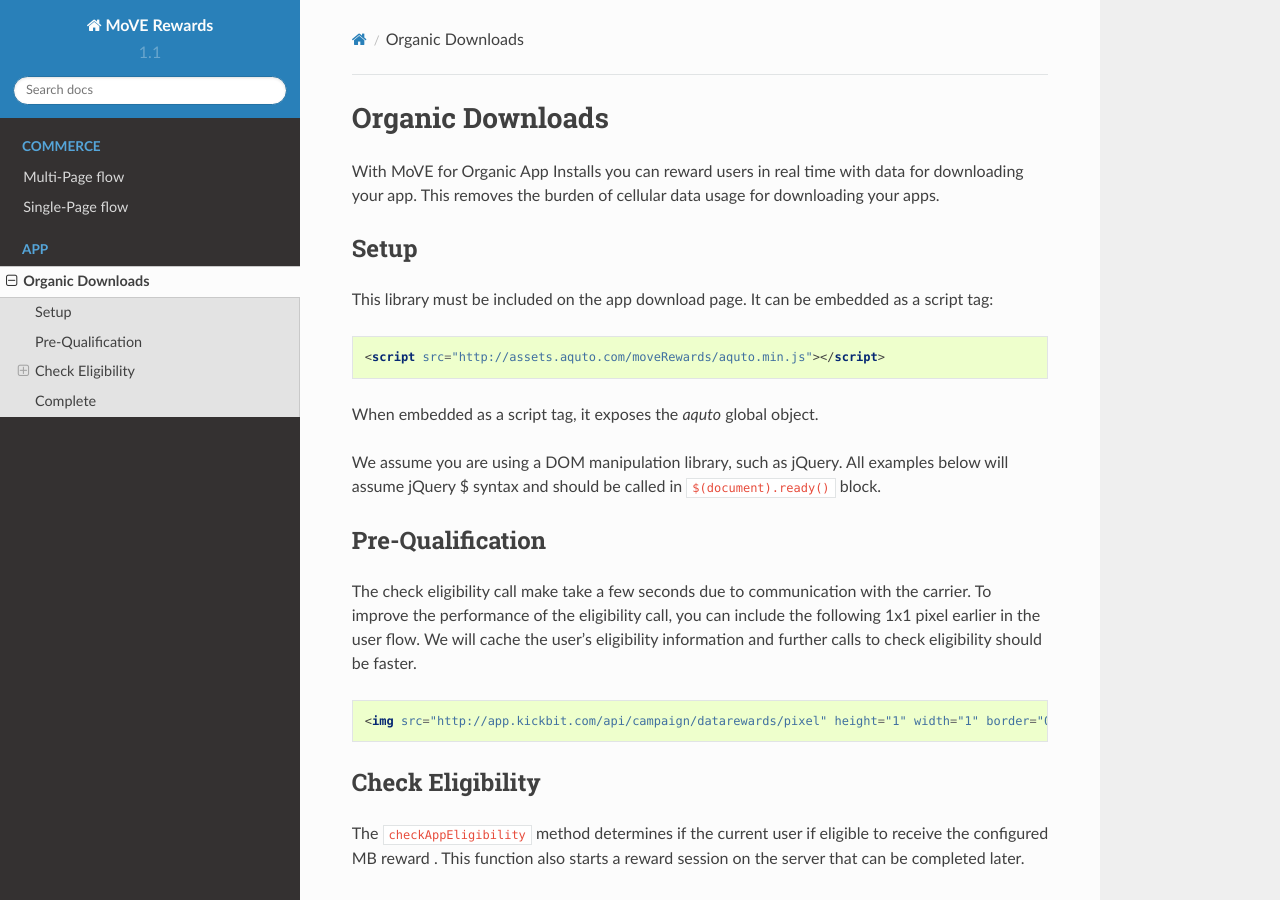
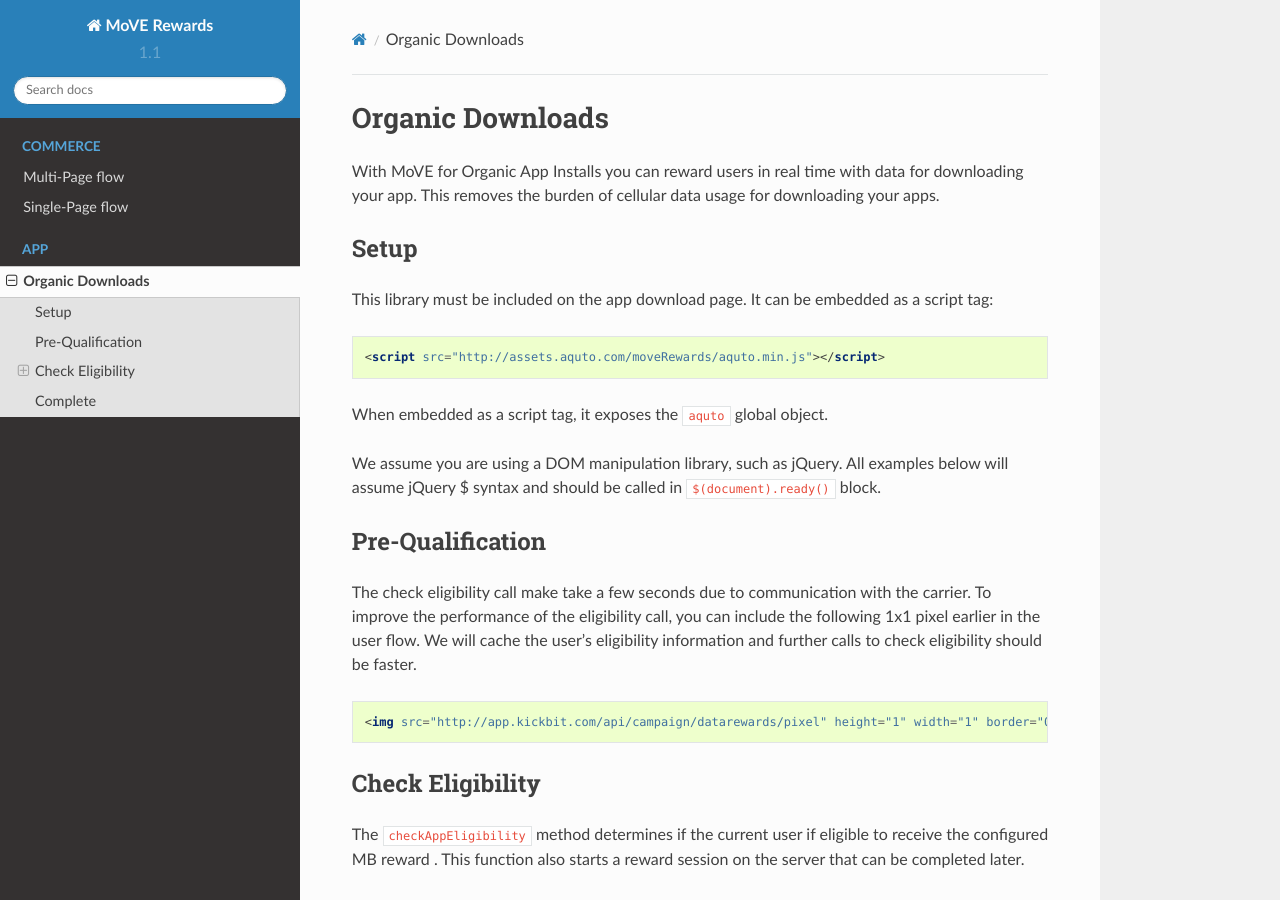
Before and after one commit to aquto/moveRewards, a Sphinx documentation site: the page built from docs/app/organic.rst, in a window 1280 px wide and 900 px high. Built offline with Sphinx 7.4.7 and the Read the Docs theme 2.0.0, drawn with Linux system fonts in a browser that asks for light colours.

Commit message:
inline code fixes

```diff
--- a/docs/app/organic.rst
+++ b/docs/app/organic.rst
@@ -13,7 +13,7 @@
   <script src="http://assets.aquto.com/moveRewards/aquto.min.js"></script>
 
 
-When embedded as a script tag, it exposes the `aquto` global object.
+When embedded as a script tag, it exposes the ``aquto`` global object.
 
 We assume you are using a DOM manipulation library, such as jQuery. All examples below will assume jQuery $ syntax and should be called in ``$(document).ready()`` block.
 
```
Also changed, not shown: 5 other files.
